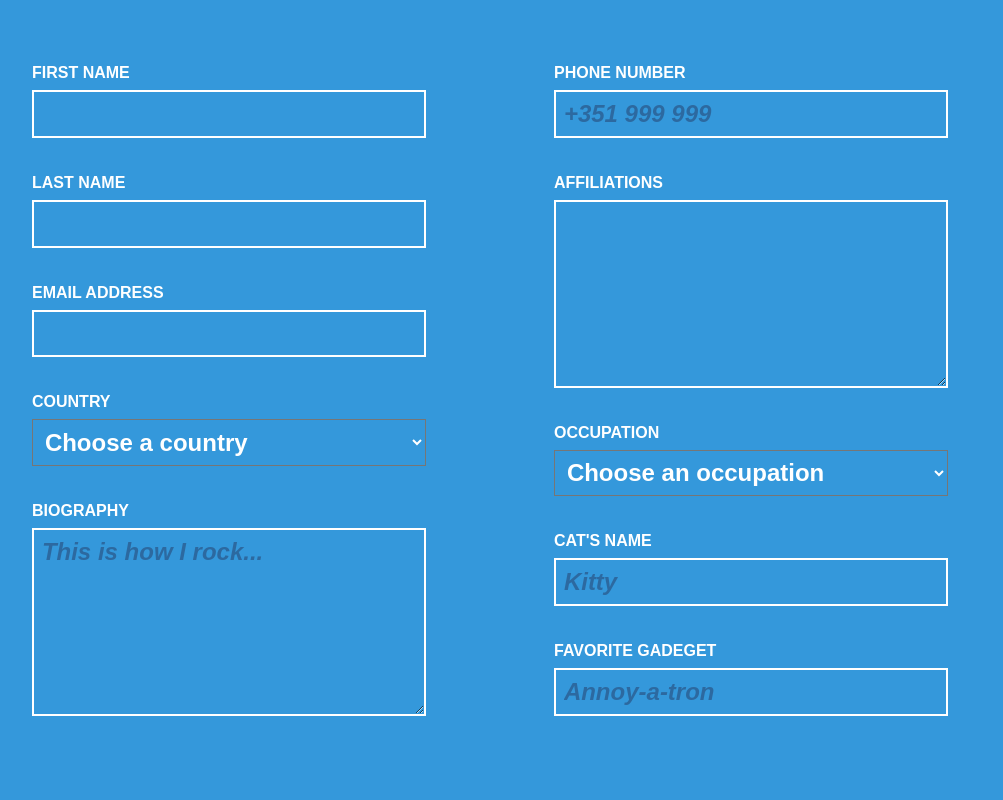
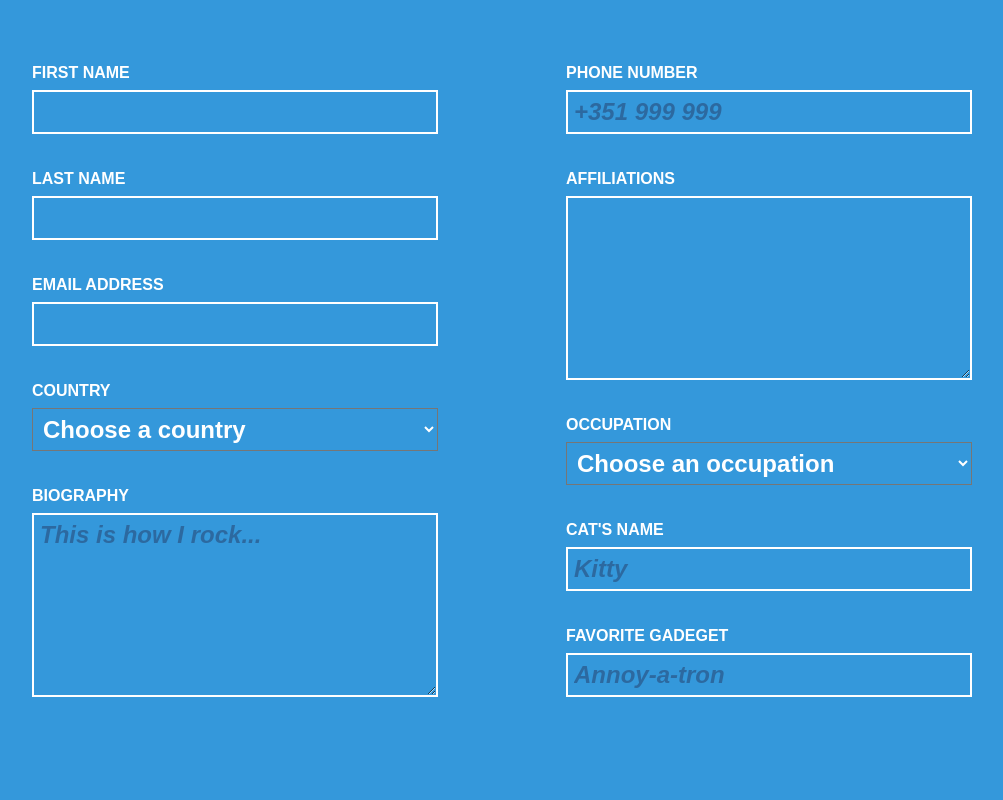
Before and after one commit to inthegully/formProject, a website: page index.html in a window 1280 px wide. Shown: the top 800 px of the page, without its empty margins (32-1035 px from the left). Drawn offline with Linux system fonts and the light colour scheme; files whose address does not match are found by name.

Commit message:
fix padding input issue

```diff
--- a/styles.css
+++ b/styles.css
@@ -26,7 +26,7 @@ label {
 select, input, textarea {
   margin-bottom: 1.5em;
   font-size: 1.5em;
-  padding: 2%;
+  padding: .25em;
   width: 100%;
   -webkit-box-sizing: border-box;
 }
```
